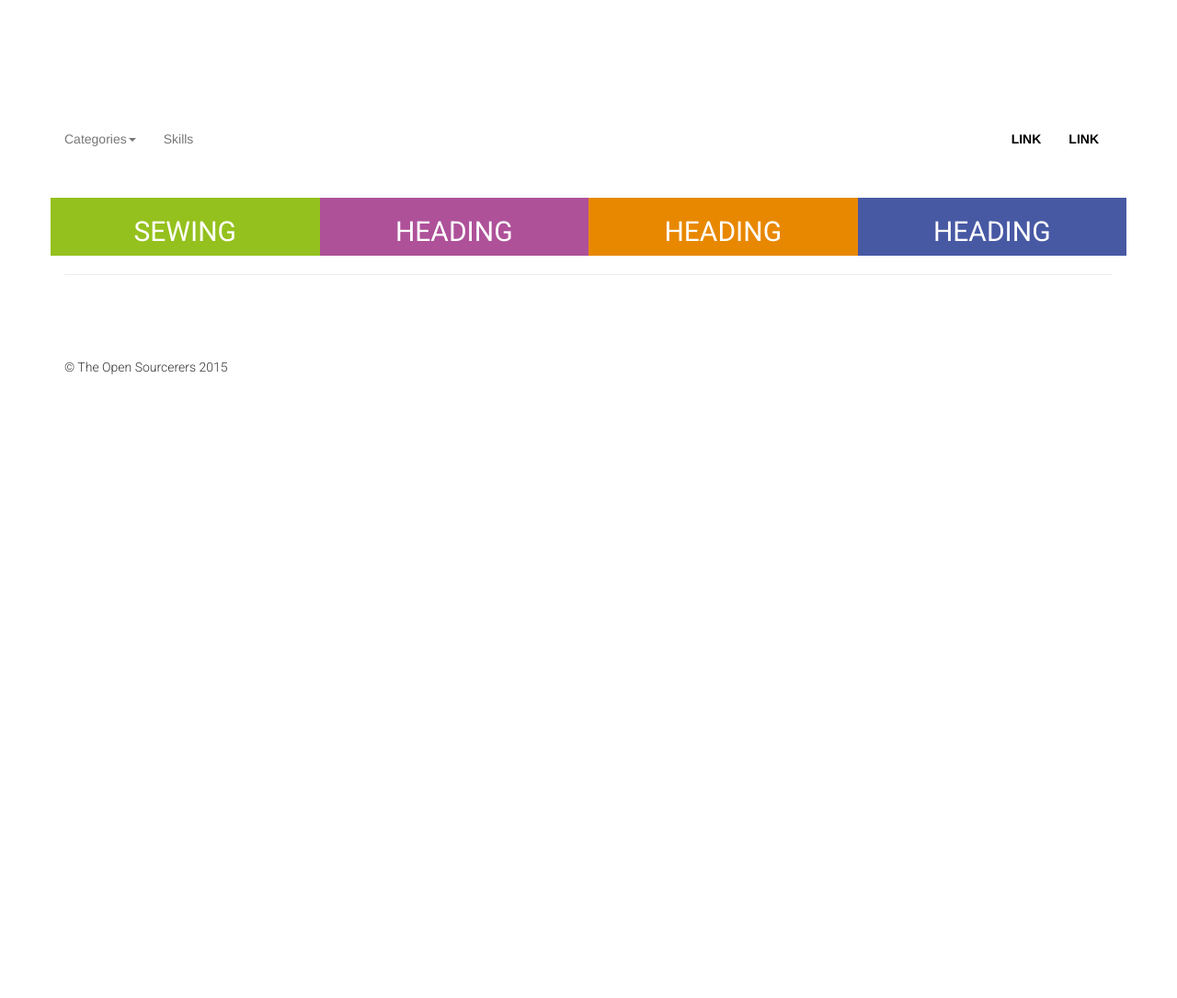
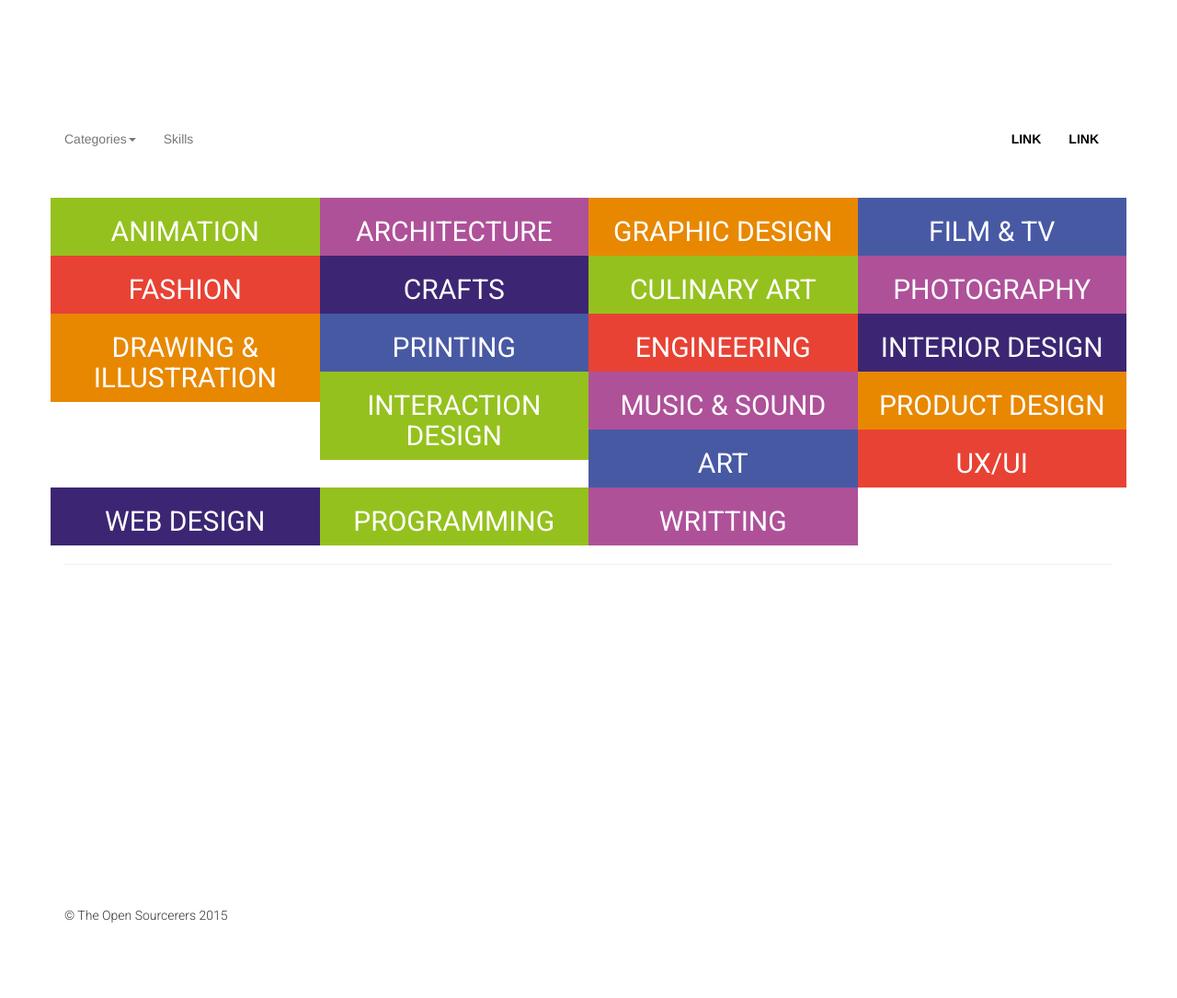
Before and after one commit to theopensorcerers/helppy, a PHP site: page / in a window 1280 px wide. Shown: the part 769-1854 px from the top of the page at 92% size. Before the commit the page ends 1176 px from the top, so only its background shows below. Run offline with PHP 8.4, Linux system fonts and the light colour scheme; some libraries are stand-ins or nearby versions.

Commit message:
added categories to home page

```diff
--- a/css/skills.css
+++ b/css/skills.css
@@ -5,6 +5,7 @@ This is because number of skills doesn't have a limit as users will make more (n
 	text-align:center;
 	color:white;
 	text-transform: uppercase;
+	min-height:700px;
 }
 
 .skills_categories_list .green {
--- a/index.php
+++ b/index.php
@@ -57,11 +57,25 @@
 		        <li class="dropdown">
                   <a href="#" class="dropdown-toggle" data-toggle="dropdown">Categories<span class="caret"></span></a>
                   <ul class="dropdown-menu" role="menu">
-                    <li><a href="#">Fashion Design</a></li>
+                    <li><a href="#">Animation</a></li>
+                    <li><a href="#">Arhitecture</a></li>
                     <li><a href="#">Graphic Design</a></li>
-                    <li><a href="#">Animation</a></li>
-                    <li><a href="#">Multimedia</a></li>
-                    <li><a href="#">Fine Arts</a></li>
+                    <li><a href="#">Film & TV</a></li>
+                    <li><a href="#">Fashion</a></li>
+                    <li><a href="#">Crafts</a></li>
+					<li><a href="#">Culinary Arts</a></li>
+                    <li><a href="#">Photography</a></li>
+                    <li><a href="#">Drawing & Illustration</a></li>
+                    <li><a href="#">Printing</a></li>
+                    <li><a href="#">Engineering</a></li>
+                    <li><a href="#">Interior Design</a></li>
+                    <li><a href="#">Music & Sound</a></li>
+                    <li><a href="#">Product Design</a></li>
+                    <li><a href="#">Art</a></li>
+                    <li><a href="#">UX/UI</a></li>
+                    <li><a href="#">Web Design</a></li>
+                    <li><a href="#">Programming</a></li>
+                    <li><a href="#">Writing</a></li>
                   </ul>
                 </li>
                 <li><a href="#">Skills</a></li>
@@ -82,27 +96,139 @@
       <div class="row">
         	<a href="#">
                 <div class="col-md-3 green">
-                    <h2>Sewing</h2>
+                    <h2>Animation</h2>
               <p></p>
             </div>
         </a>
         	<a href="#">
                 <div class="col-md-3 purple">
-                  <h2>Heading</h2>
+                  <h2>Architecture</h2>
                   <p></p>
                 </div>
              </a>
         <span class="results-btn">
         	<a href="#">
                 <div class="col-md-3 orange">
-                  <h2>Heading</h2>
+                  <h2>Graphic Design</h2>
                   <p></p>
                </div>
              </a></span>
         <span class="results-btn">
         	<a href="#">
                 <div class="col-md-3 blue">
-                  <h2>Heading</h2>
+                  <h2>Film & TV</h2>
+                  <p></p>
+                </div>
+             </a></span>
+              <span class="results-btn">
+        	<a href="#">
+                <div class="col-md-3 red">
+                  <h2>Fashion</h2>
+                  <p></p>
+                </div>
+             </a></span>
+              <span class="results-btn">
+        	<a href="#">
+                <div class="col-md-3 darkpp">
+                  <h2>Crafts</h2>
+                  <p></p>
+                </div>
+             </a></span>
+              <span class="results-btn">
+        	<a href="#">
+                <div class="col-md-3 green">
+                  <h2>Culinary Art</h2>
+                  <p></p>
+                </div>
+             </a></span>
+              <span class="results-btn">
+        	<a href="#">
+                <div class="col-md-3 purple">
+                  <h2>Photography</h2>
+                  <p></p>
+                </div>
+             </a></span>
+              <span class="results-btn">
+        	<a href="#">
+                <div class="col-md-3 orange">
+                  <h2>Drawing & Illustration</h2>
+                  <p></p>
+                </div>
+             </a></span>
+              <span class="results-btn">
+        	<a href="#">
+                <div class="col-md-3 blue">
+                  <h2>Printing</h2>
+                  <p></p>
+                </div>
+             </a></span>
+              <span class="results-btn">
+        	<a href="#">
+                <div class="col-md-3 red">
+                  <h2>Engineering</h2>
+                  <p></p>
+                </div>
+             </a></span>
+              <span class="results-btn">
+        	<a href="#">
+                <div class="col-md-3 darkpp">
+                  <h2>Interior Design</h2>
+                  <p></p>
+                </div>
+             </a></span>
+              <span class="results-btn">
+        	<a href="#">
+                <div class="col-md-3 green">
+                  <h2>Interaction Design</h2>
+                  <p></p>
+                </div>
+             </a></span>
+              <span class="results-btn">
+        	<a href="#">
+                <div class="col-md-3 purple">
+                  <h2>Music & Sound</h2>
+                  <p></p>
+                </div>
+             </a></span>
+              <span class="results-btn">
+        	<a href="#">
+                <div class="col-md-3 orange">
+                  <h2>Product Design</h2>
+                  <p></p>
+                </div>
+             </a></span>
+              <span class="results-btn">
+        	<a href="#">
+                <div class="col-md-3 blue">
+                  <h2>Art</h2>
+                  <p></p>
+                </div>
+             </a></span>
+              <span class="results-btn">
+        	<a href="#">
+                <div class="col-md-3 red">
+                  <h2>UX/UI</h2>
+                  <p></p>
+                </div>
+             </a></span>
+              <span class="results-btn">
+        	<a href="#">
+                <div class="col-md-3 darkpp">
+                  <h2>Web Design</h2>
+                  <p></p>
+                </div>
+             </a></span>
+              <span class="results-btn">
+        	<a href="#">
+                <div class="col-md-3 green">
+                  <h2>Programming</h2>
+                  <p></p>
+                </div>
+             </a></span>
+              <span class="results-btn">
+        	<a href="#">
+                <div class="col-md-3 purple">
+                  <h2>Writting</h2>
                   <p></p>
                 </div>
              </a></span>
```
